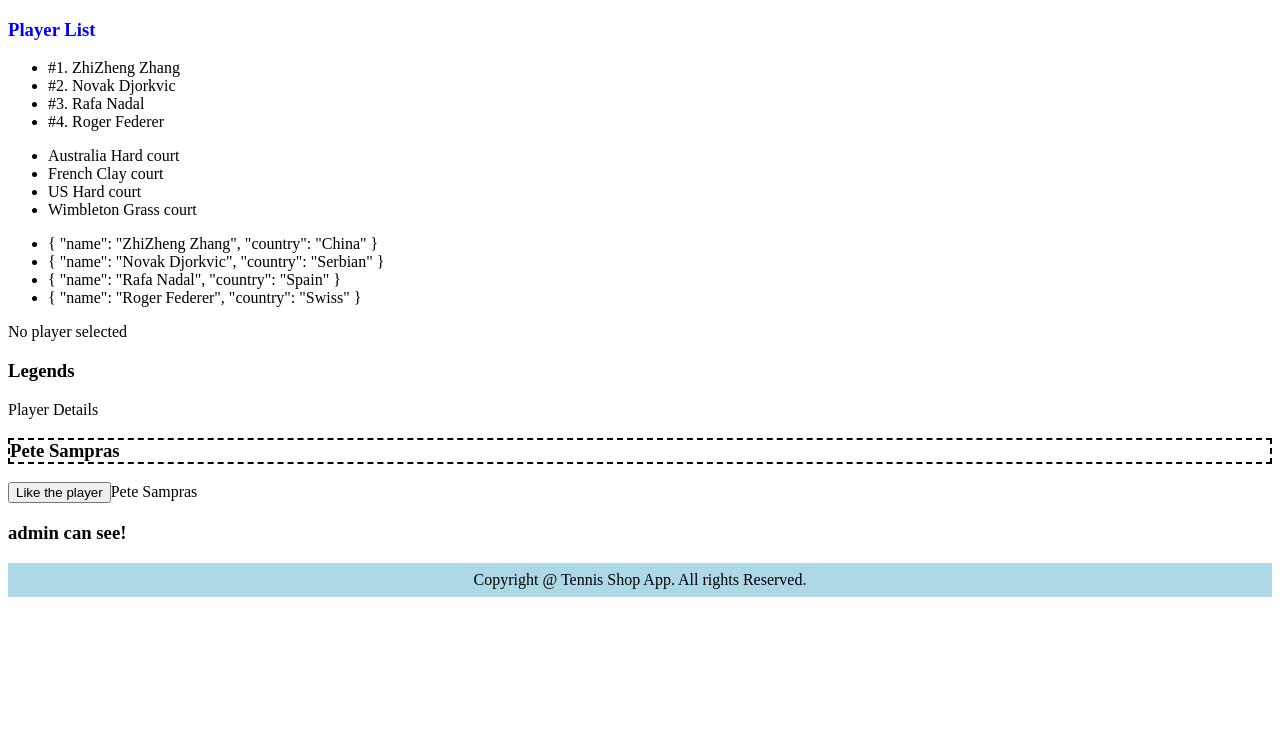
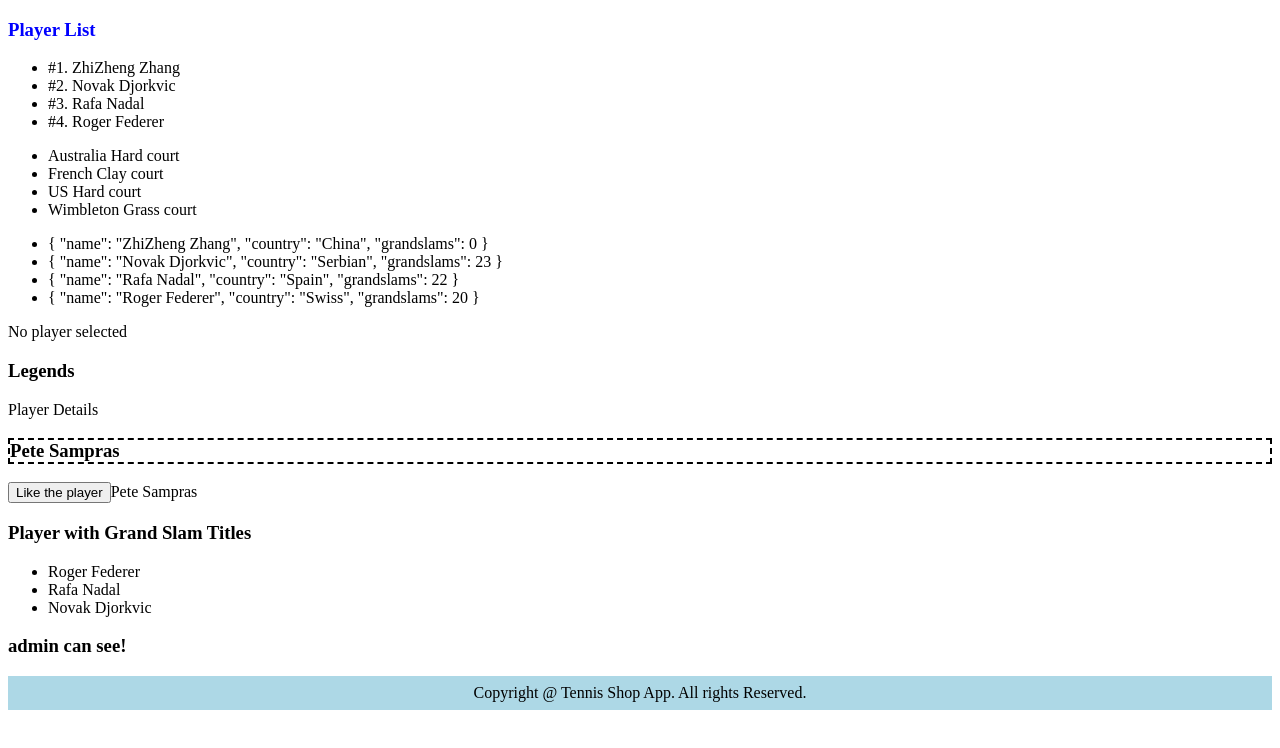
Before and after one commit to xcheng85/tennis-shop-app, an Angular app: page / in a window 1280 px wide. Shown: the top 748 px of the page. Built offline with nearby package versions, Linux system fonts and the light colour scheme.

Commit message:
parent injects instance of di services and child use it

```diff
--- /dev/null
+++ b/src/app/players/grandslams/grandslams.component.html
@@ -0,0 +1,4 @@
+<h3>Player with Grand Slam Titles</h3>
+<ul>
+  <li *ngFor="let player of grandslams">{{ player.name }}</li>
+</ul>
--- /dev/null
+++ b/src/app/players/grandslams/grandslams.component.ts
@@ -0,0 +1,20 @@
+import { Component, OnInit } from '@angular/core';
+import { Player } from '../player';
+import { PlayersService } from '../players.service';
+
+@Component({
+  selector: 'app-grandslams',
+  templateUrl: './grandslams.component.html',
+  styleUrls: ['./grandslams.component.css'],
+})
+export class GrandslamsComponent implements OnInit {
+  grandslams: Player[] = [];
+  // use parent component's service instance
+  constructor(private playersService: PlayersService) {}
+
+  ngOnInit(): void {
+    this.grandslams = this.playersService
+      .getPlayers()
+      .filter((p) => p.grandslams > 0);
+  }
+}
--- a/src/app/players/player-list/player-list.component.html
+++ b/src/app/players/player-list/player-list.component.html
@@ -33,4 +33,7 @@
 <h3>Legends</h3>
 <ng-template appPlayerHost></ng-template>
 
+<app-grandslams></app-grandslams>
+
+
 <!-- <span>{{player.name}}</span> -->
--- a/src/app/players/player-list/player-list.component.ts
+++ b/src/app/players/player-list/player-list.component.ts
@@ -7,6 +7,7 @@ import { PlayersService } from '../players.service';
   selector: 'app-player-list',
   templateUrl: './player-list.component.html',
   styleUrls: ['./player-list.component.css'],
+  providers: [PlayersService]
 })
 export class PlayerListComponent implements AfterViewInit, OnInit {
   currentStyles = {
--- a/src/app/players/player.ts
+++ b/src/app/players/player.ts
@@ -1,4 +1,5 @@
 export interface Player {
     name: string;
     country: string;
+    grandslams: number;
 }
--- a/src/app/players/players.module.ts
+++ b/src/app/players/players.module.ts
@@ -4,9 +4,10 @@ import { PlayerListComponent } from './player-list/player-list.component';
 import { PlayerDetailComponent } from './player-detail/player-detail.component';
 import { SortPlayerByCountryPipe } from './sort-player-by-country.pipe';
 import { PlayerHostDirective } from './player-host.directive';
+import { GrandslamsComponent } from './grandslams/grandslams.component';
 
 @NgModule({
-  declarations: [PlayerListComponent, PlayerDetailComponent, SortPlayerByCountryPipe, PlayerHostDirective],
+  declarations: [PlayerListComponent, PlayerDetailComponent, SortPlayerByCountryPipe, PlayerHostDirective, GrandslamsComponent],
   imports: [CommonModule],
   exports: [PlayerListComponent],
 })
--- a/src/app/players/players.service.ts
+++ b/src/app/players/players.service.ts
@@ -14,18 +14,22 @@ export class PlayersService {
       {
         name: 'Roger Federer',
         country: 'Swiss',
+        grandslams: 20,
       },
       {
         name: 'Rafa Nadal',
         country: 'Spain',
+        grandslams: 22,
       },
       {
         name: 'Novak Djorkvic',
         country: 'Serbian',
+        grandslams: 23,
       },
       {
         name: 'ZhiZheng Zhang',
         country: 'China',
+        grandslams: 0,
       },
     ];
   }
```
Also changed, not shown: src/app/players/grandslams/grandslams.component.css (added), 2 other files (tests, documents, lock files or other folders).
